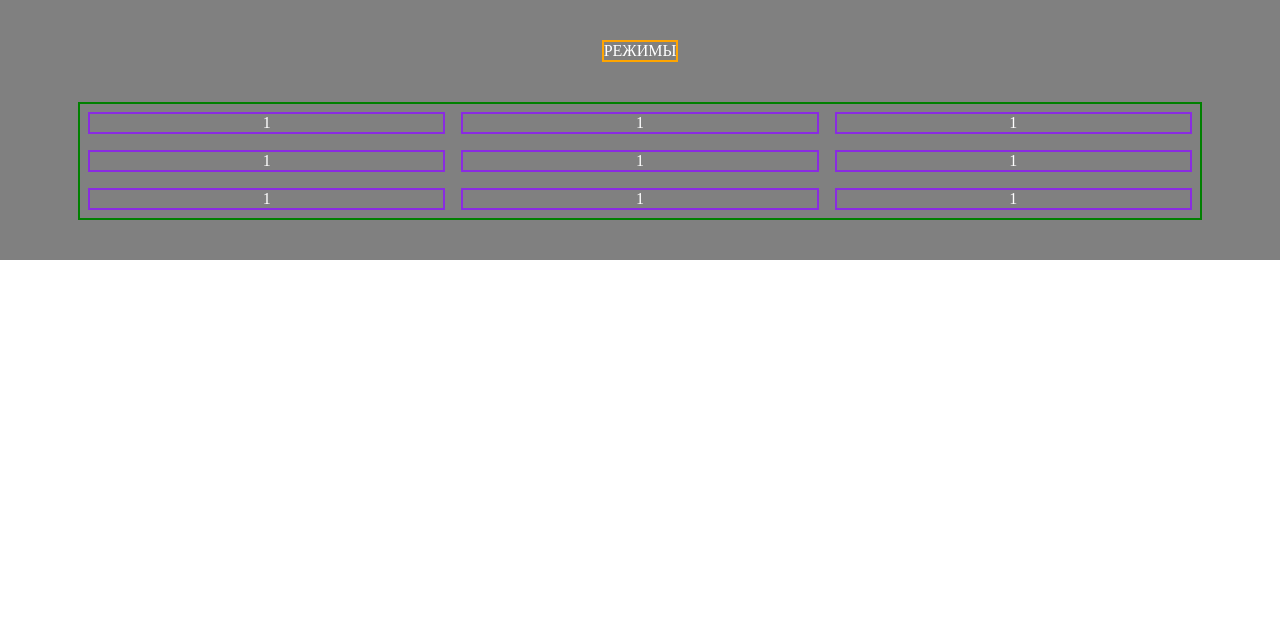
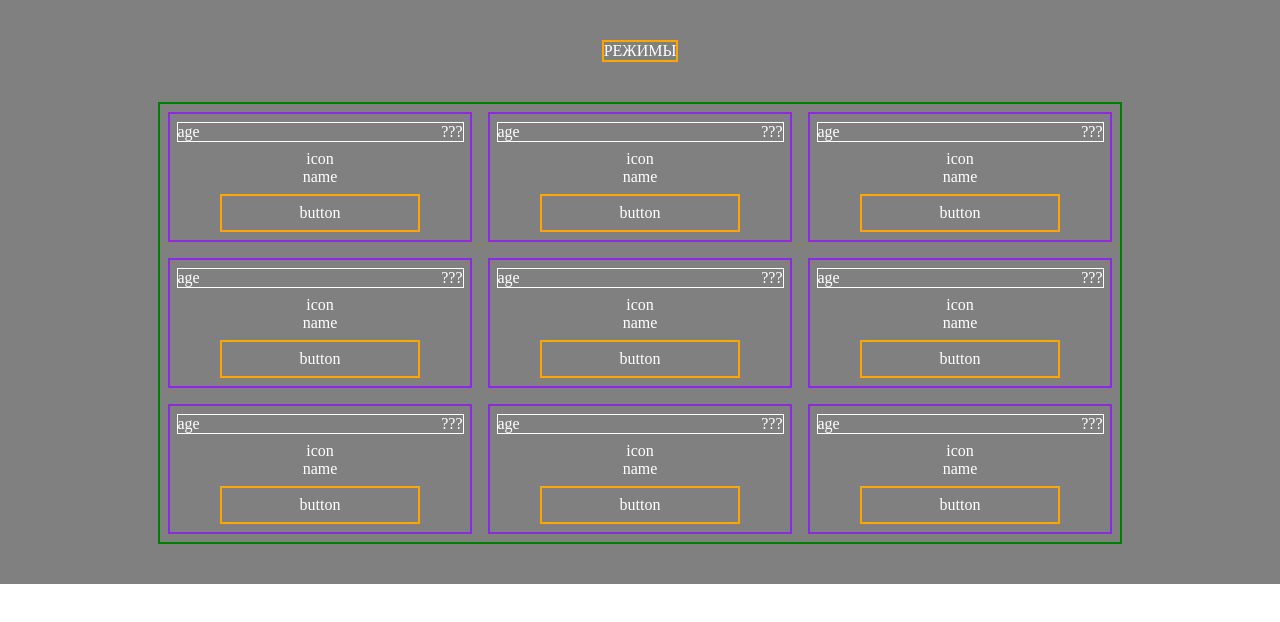
Before and after one commit to RudWhale/Croc-Game, a Next.js app: page / in a window 1280 px wide. Shown: the top 622 px of the page. Built offline with nearby package versions, Linux system fonts and the light colour scheme.

Commit message:
Creating sub-blocks and placing them

```diff
--- a/src/app/Components/ModeBlock/Modes/Element/index.tsx
+++ b/src/app/Components/ModeBlock/Modes/Element/index.tsx
@@ -2,6 +2,14 @@ import styles from "../../../../Styles/modeBlock.module.scss"
 
 export default function ElementModes() {
     return (
-            <div className={styles.modeBlock_modes_element}>1</div>
+            <div className={styles.modeBlock_modes_element}>
+                <div className={styles.modeBlock_modes_element_header}>
+                        <div>age</div>
+                        <div>???</div>
+                </div>
+                <div className={styles.modeBlock_modes_element_icon}>icon</div>
+                <div className={styles.modeBlock_modes_element_name}>name</div>
+                <div className={styles.modeBlock_modes_element_btn}>button</div>
+            </div>
     );
   }
--- a/src/app/Styles/modeBlock.module.scss
+++ b/src/app/Styles/modeBlock.module.scss
@@ -1,27 +1,50 @@
-.modeBlock{
+.modeBlock {
     background-color: gray;
-    padding: 5vh 10vh;
+    padding: 5vh 20vh;
     display: flex;
     flex-direction: column;
     align-items: center;
 
-    &_title{
+    &_title {
         border: 2px solid orange;
     }
 
-    &_modes{
+    &_modes {
         margin-top: 5vh;
         width: 100%;
         border: 2px solid green;
         display: grid;
-        grid-template-columns: repeat(3,1fr);
+        grid-template-columns: repeat(3, 1fr);
 
-        &_element{
+        &_element {
             margin: 1vh;
             display: flex;
+            flex-direction: column;
             align-items: center;
-            justify-content: center;
-            border: 2px solid blueviolet
+            border: 2px solid blueviolet;
+
+            &_header {
+                margin: 1vh;
+                width: 95%;
+                border: 1px solid;
+                display: flex;
+                justify-content: space-between;
+            }
+
+            &_icon {
+
+                img {
+                    width: 40%;
+                }
+            }
+
+            &_btn {
+                margin: 1vh;
+                text-align: center;
+                padding: 1vh;
+                width: 60%;
+                border: 2px solid orange;
+            }
         }
     }
 }
```
